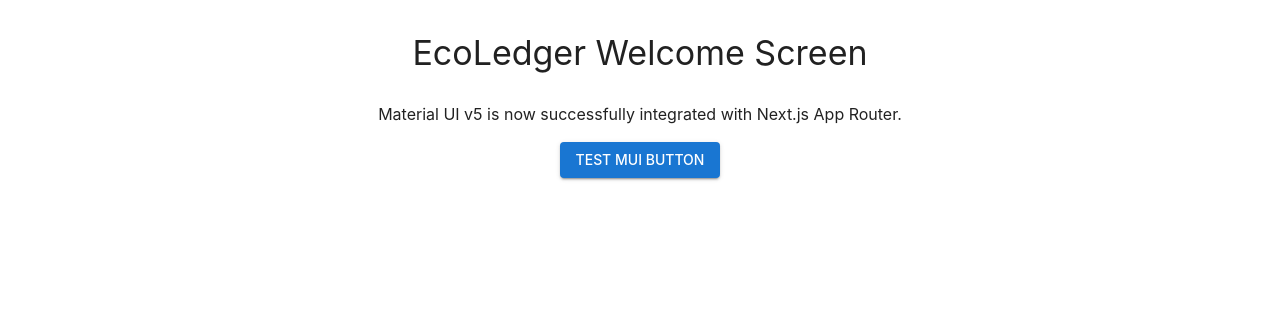
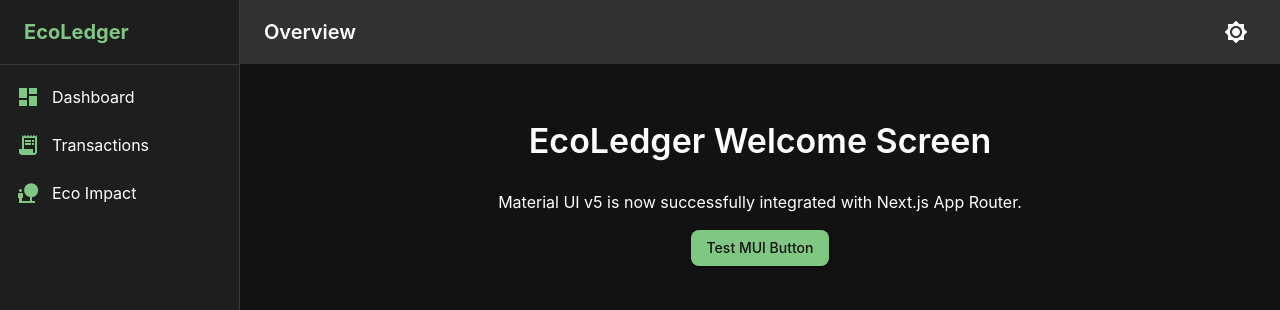
Before and after one commit to leonardoguerra-dev/ecoledger, a Next.js app: page / in a window 1280 px wide. Shown: the top 310 px of the page. Built offline with nearby package versions, Linux system fonts and the light colour scheme; what @mui/material-nextjs would draw is missing.

Commit message:
Layout: theme switcher moved inside mobile drawer, aria-labels added, imports streamlined

```diff
--- /dev/null
+++ b/app/components/layout/MainLayout.tsx
@@ -0,0 +1,207 @@
+"use client";
+
+import * as React from "react";
+import { useTheme } from "@mui/material/styles";
+import {
+  AppBar,
+  Box,
+  Divider,
+  Drawer,
+  IconButton,
+  List,
+  ListItem,
+  ListItemButton,
+  ListItemIcon,
+  ListItemText,
+  Toolbar,
+  Typography,
+} from "@mui/material";
+
+import {
+  Menu as MenuIcon,
+  Dashboard as DashboardIcon,
+  ReceiptLong as ReceiptLongIcon,
+  NaturePeople as EcoIcon,
+  Brightness4 as DarkModeIcon,
+  Brightness7 as LightModeIcon,
+} from "@mui/icons-material";
+
+import { useColorMode } from "../../context/ColorModeContext";
+
+const drawerWidth = 240;
+
+interface Props {
+  children: React.ReactNode;
+}
+
+export default function MainLayout({ children }: Props) {
+  const theme = useTheme();
+  const { toggleColorMode } = useColorMode();
+  const [mobileOpen, setMobileOpen] = React.useState(false);
+
+  const handleDrawerToggle = () => {
+    setMobileOpen(!mobileOpen);
+  };
+
+  const navigationItems = [
+    { text: "Dashboard", icon: <DashboardIcon /> },
+    { text: "Transactions", icon: <ReceiptLongIcon /> },
+    { text: "Eco Impact", icon: <EcoIcon /> },
+  ];
+
+  // Extracted theme toggle button with accessibility labels
+  const themeToggleButton = (
+    <IconButton
+      onClick={toggleColorMode}
+      color="inherit"
+      aria-label={
+        theme.palette.mode === "dark"
+          ? "Switch to light mode"
+          : "Switch to dark mode"
+      }
+    >
+      {theme.palette.mode === "dark" ? <LightModeIcon /> : <DarkModeIcon />}
+    </IconButton>
+  );
+
+  // Extracted drawer content including the responsive mobile theme toggle
+  const drawerContent = (
+    <Box sx={{ display: "flex", flexDirection: "column", height: "100%" }}>
+      <Box sx={{ flexGrow: 1 }}>
+        <Toolbar>
+          <Typography
+            variant="h6"
+            noWrap
+            component="div"
+            sx={{ fontWeight: "bold", color: "primary.main" }}
+          >
+            EcoLedger
+          </Typography>
+        </Toolbar>
+        <Divider />
+        <List>
+          {navigationItems.map((item) => (
+            <ListItem key={item.text} disablePadding>
+              <ListItemButton>
+                <ListItemIcon sx={{ color: "primary.main" }}>
+                  {item.icon}
+                </ListItemIcon>
+                <ListItemText primary={item.text} />
+              </ListItemButton>
+            </ListItem>
+          ))}
+        </List>
+      </Box>
+
+      {/* Mobile-only theme switcher container at the bottom of the drawer */}
+      <Box
+        sx={{
+          p: 2,
+          display: { xs: "flex", sm: "none" },
+          justifyContent: "space-between",
+          alignItems: "center",
+        }}
+      >
+        <Typography variant="body2" color="text.secondary">
+          {theme.palette.mode === "dark" ? "Light Mode" : "Dark Mode"}
+        </Typography>
+        {themeToggleButton}
+      </Box>
+    </Box>
+  );
+
+  return (
+    <Box sx={{ display: "flex" }}>
+      {/* Top Navbar Header */}
+      <AppBar
+        position="fixed"
+        sx={{
+          width: { sm: `calc(100% - ${drawerWidth}px)` },
+          ml: { sm: `${drawerWidth}px` },
+          boxShadow: "0px 1px 4px rgba(0, 0, 0, 0.05)",
+          backgroundColor: "background.paper",
+          color: "text.primary",
+        }}
+      >
+        <Toolbar sx={{ justifyContent: "space-between" }}>
+          <Box sx={{ display: "flex", alignItems: "center" }}>
+            <IconButton
+              color="inherit"
+              aria-label="open drawer"
+              edge="start"
+              onClick={handleDrawerToggle}
+              sx={{ mr: 2, display: { sm: "none" } }}
+            >
+              <MenuIcon />
+            </IconButton>
+            <Typography
+              variant="h6"
+              noWrap
+              component="div"
+              sx={{ fontWeight: 600 }}
+            >
+              Overview
+            </Typography>
+          </Box>
+
+          {/* Desktop-only theme switcher */}
+          <Box sx={{ display: { xs: "none", sm: "block" } }}>
+            {themeToggleButton}
+          </Box>
+        </Toolbar>
+      </AppBar>
+
+      {/* Responsive Navigation Drawer */}
+      <Box
+        component="nav"
+        sx={{ width: { sm: drawerWidth }, flexShrink: { sm: 0 } }}
+      >
+        <Drawer
+          variant="temporary"
+          open={mobileOpen}
+          onClose={handleDrawerToggle}
+          ModalProps={{ keepMounted: true }}
+          sx={{
+            display: { xs: "block", sm: "none" },
+            "& .MuiDrawer-paper": {
+              boxSizing: "border-box",
+              width: drawerWidth,
+            },
+          }}
+        >
+          {drawerContent}
+        </Drawer>
+
+        <Drawer
+          variant="permanent"
+          sx={{
+            display: { xs: "none", sm: "block" },
+            "& .MuiDrawer-paper": {
+              boxSizing: "border-box",
+              width: drawerWidth,
+              borderRight: `1px solid ${theme.palette.divider}`,
+            },
+          }}
+          open
+        >
+          {drawerContent}
+        </Drawer>
+      </Box>
+
+      {/* Main Application Content Area */}
+      <Box
+        component="main"
+        sx={{
+          flexGrow: 1,
+          p: 3,
+          width: { sm: `calc(100% - ${drawerWidth}px)` },
+          backgroundColor: "background.default",
+          minHeight: "100vh",
+        }}
+      >
+        <Toolbar />
+        {children}
+      </Box>
+    </Box>
+  );
+}
--- /dev/null
+++ b/app/context/ColorModeContext.tsx
@@ -0,0 +1,12 @@
+"use client";
+
+import * as React from "react";
+
+// Context to expose the toggle function globally
+export const ColorModeContext = React.createContext({
+  toggleColorMode: () => {},
+});
+
+export function useColorMode() {
+  return React.useContext(ColorModeContext);
+}
--- a/app/layout.tsx
+++ b/app/layout.tsx
@@ -1,6 +1,7 @@
 import type { Metadata } from "next";
 import "./globals.css";
 import ThemeRegistry from "./theme/ThemeRegistry";
+import MainLayout from "./components/layout/MainLayout";
 
 export const metadata: Metadata = {
   title: "EcoLedger",
@@ -16,7 +17,9 @@
   return (
     <html lang="en">
       <body>
-        <ThemeRegistry>{children}</ThemeRegistry>
+        <ThemeRegistry>
+          <MainLayout>{children}</MainLayout>
+        </ThemeRegistry>
       </body>
     </html>
   );
--- a/app/theme/ThemeRegistry.tsx
+++ b/app/theme/ThemeRegistry.tsx
@@ -2,22 +2,51 @@
 
 import * as React from "react";
 import { AppRouterCacheProvider } from "@mui/material-nextjs/v14-appRouter";
-import { ThemeProvider, createTheme } from "@mui/material/styles";
+import { ThemeProvider, createTheme, PaletteMode } from "@mui/material/styles";
 import CssBaseline from "@mui/material/CssBaseline";
+import { ColorModeContext } from "../context/ColorModeContext";
 
 export default function ThemeRegistry({
   children,
 }: {
   children: React.ReactNode;
 }) {
-  // Memoize the theme creation to prevent unnecessary re-renders and functions leakage
+  // Set the default mode to 'dark'
+  const [mode, setMode] = React.useState<PaletteMode>("dark");
+
+  // Provide the toggle function to the rest of the app
+  const colorMode = React.useMemo(
+    () => ({
+      toggleColorMode: () => {
+        setMode((prevMode) => (prevMode === "light" ? "dark" : "light"));
+      },
+    }),
+    [],
+  );
+
+  // Generate the responsive and accessible theme configuration dynamically based on the current mode
   const theme = React.useMemo(
     () =>
       createTheme({
         palette: {
-          mode: "light",
+          mode,
           primary: {
-            main: "#1976d2",
+            main: mode === "dark" ? "#81c784" : "#2e7d32", // Brighter green for dark mode accessibility
+            light: "#a2cfac",
+            dark: "#005005",
+            contrastText: mode === "dark" ? "#121212" : "#ffffff",
+          },
+          secondary: {
+            main: "#00a152",
+            contrastText: "#ffffff",
+          },
+          background: {
+            default: mode === "dark" ? "#121212" : "#f8f9fa", // Deep charcoal/black for dark mode
+            paper: mode === "dark" ? "#1e1e1e" : "#ffffff", // Muted gray for cards in dark mode
+          },
+          text: {
+            primary: mode === "dark" ? "#ffffff" : "#1a1a1a",
+            secondary: mode === "dark" ? "#b0bec5" : "#666666",
           },
         },
         typography: {
@@ -30,17 +59,40 @@
             "Arial",
             "sans-serif",
           ].join(","),
+          h1: { fontWeight: 700 },
+          h4: { fontWeight: 600 },
+        },
+        components: {
+          MuiButton: {
+            styleOverrides: {
+              root: {
+                borderRadius: 8,
+                textTransform: "none",
+              },
+            },
+          },
+          MuiCard: {
+            styleOverrides: {
+              root: {
+                borderRadius: 12,
+                boxShadow: "0px 2px 8px rgba(0, 0, 0, 0.05)",
+              },
+            },
+          },
         },
       }),
-    [],
+    [mode],
   );
 
   return (
+    <ColorModeContext.Provider value={colorMode}>
       <AppRouterCacheProvider options={{ enableCssLayer: true }}>
         <ThemeProvider theme={theme}>
+          {/* CssBaseline resets styling and forces background-color changes based on the theme mode */}
           <CssBaseline />
           {children}
         </ThemeProvider>
       </AppRouterCacheProvider>
+    </ColorModeContext.Provider>
   );
 }
--- a/package.json
+++ b/package.json
@@ -12,6 +12,7 @@
     "@emotion/cache": "^11.14.0",
     "@emotion/react": "^11.14.0",
     "@emotion/styled": "^11.14.1",
+    "@mui/icons-material": "^9.1.1",
     "@mui/material": "^9.1.2",
     "@mui/material-nextjs": "^9.1.1",
     "next": "16.2.10",
```
Also changed, not shown: 1 other file (tests, documents, lock files or other folders). Lines whose indentation alone changed are shown as unchanged.
